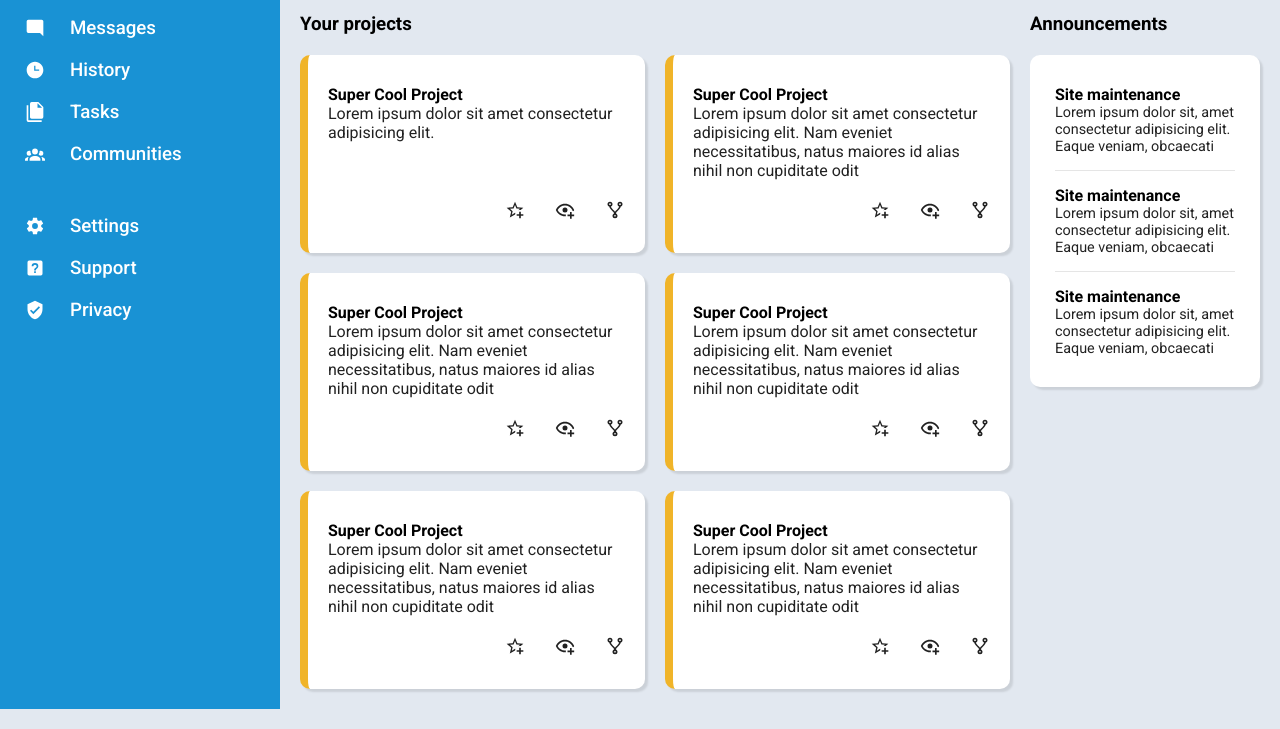
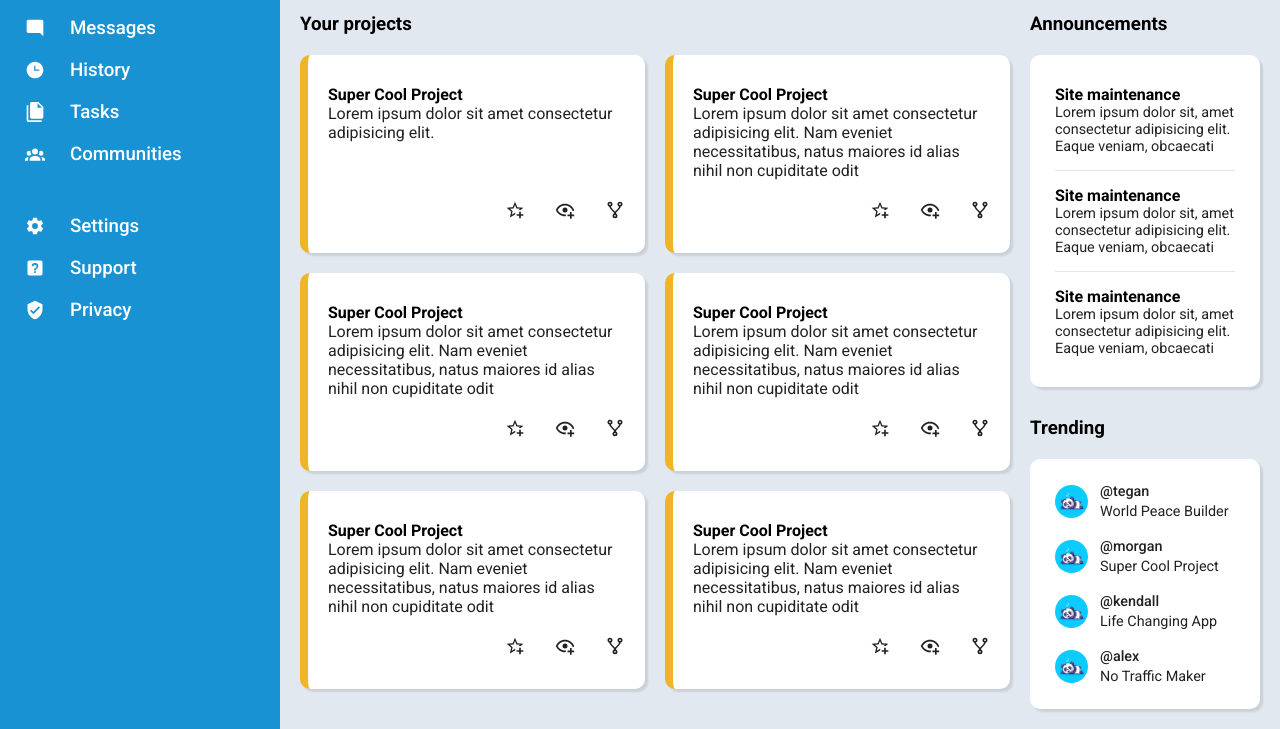
Before and after one commit to zadnap/odin-admin-dashboard, a plain HTML site: page index.html in a window 1280 px wide. Shown: the part 167-896 px from the top of the page. Drawn offline with Linux system fonts and the light colour scheme.

Commit message:
Create the trending section UI
Create 1 more row in the page layout in order to
place the new trending section inside. Previously,
the page grid layout had 2 rows (for header and
the main content) but now it has 3 (because the
trending section is laid under the announcement
section)

```diff
--- a/css/style.css
+++ b/css/style.css
@@ -34,13 +34,13 @@ body {
   height: 100vh;
   display: grid;
   grid-template-columns: 280px 1fr 250px;
-  grid-template-rows: auto 1fr;
+  grid-template-rows: auto 1fr 1fr;
 }
 
 .sidebar {
   padding: 10px;
   background-color: var(--primary-color);
-  grid-row: 1 / 3;
+  grid-row: 1 / -1;
 }
 .sidebar a {
   text-decoration: none;
@@ -154,7 +154,9 @@ header .bottom .actions button {
   display: grid;
   gap: 20px;
   grid-template-columns: repeat(auto-fill, minmax(300px, 1fr));
+  grid-row: 2 / -1;
   margin: 30px 20px 20px 20px;
+  align-self: self-start;
 }
 .projects article {
   display: flex;
@@ -206,3 +208,40 @@ header .bottom .actions button {
 .announcements article:not(:last-child) {
   border-bottom: 1px solid rgba(0, 0, 0, 0.1);
 }
+
+.trending {
+  grid-column: 3 / -1;
+  margin: 0 20px 20px 0;
+}
+.trending .trends {
+  margin-top: 20px;
+  background-color: white;
+  box-shadow: 3px 3px 2px rgba(0, 0, 0, 0.1);
+  padding: 15px 25px;
+  border-radius: 10px;
+}
+.trending .trends img {
+  width: 33px;
+  height: 33px;
+  border-radius: 50%;
+}
+.trending .trends article {
+  display: grid;
+  gap: 5px 15px;
+  padding: 10px 0;
+  grid-template-columns: 30px 1fr;
+  grid-template-rows: 15px 15px;
+  align-items: center;
+}
+.trending .trends article img {
+  grid-row: 1 / -1;
+}
+.trending .trends article h4 {
+  color: #000000de;
+  font-size: 0.9rem;
+  font-weight: 500;
+}
+.trending .trends article p {
+  color: #000000de;
+  font-size: 0.9rem;
+}
--- a/index.html
+++ b/index.html
@@ -492,5 +492,30 @@
         </article>
       </div>
     </section>
+    <section class="trending" aria-labelledby="trending">
+      <h3 id="trending">Trending</h3>
+      <div class="trends">
+        <article>
+          <img src="./assets/images/avatar.jpg" alt="trend's image" />
+          <h4>@tegan</h4>
+          <p>World Peace Builder</p>
+        </article>
+        <article>
+          <img src="./assets/images/avatar.jpg" alt="trend's image" />
+          <h4>@morgan</h4>
+          <p>Super Cool Project</p>
+        </article>
+        <article>
+          <img src="./assets/images/avatar.jpg" alt="trend's image" />
+          <h4>@kendall</h4>
+          <p>Life Changing App</p>
+        </article>
+        <article>
+          <img src="./assets/images/avatar.jpg" alt="trend's image" />
+          <h4>@alex</h4>
+          <p>No Traffic Maker</p>
+        </article>
+      </div>
+    </section>
   </body>
 </html>
```
